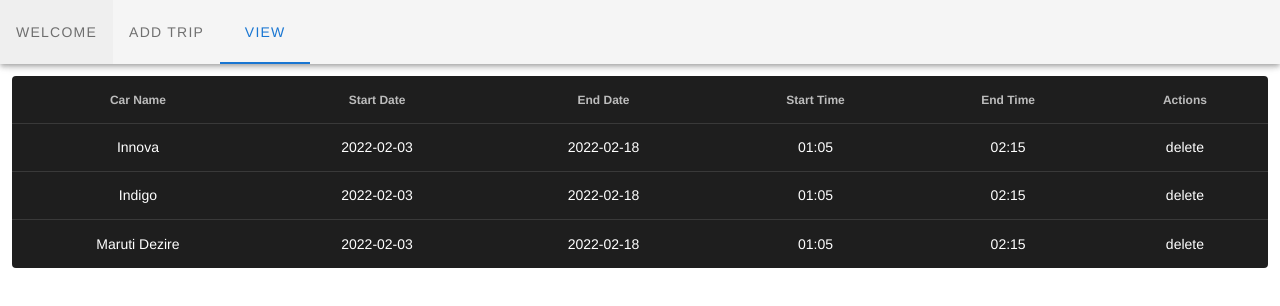
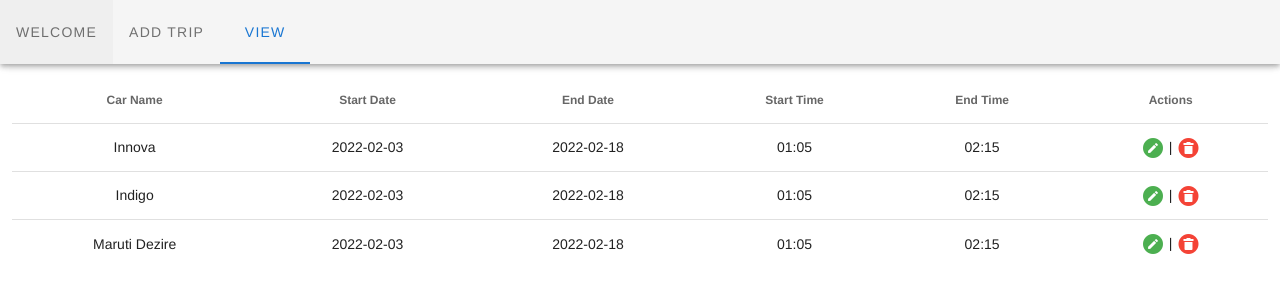
Before and after one commit to jaybh1987/travelview, a Vue app: page /view in a window 1280 px wide. Shown: the top 306 px of the page. Built offline with nearby package versions, Linux system fonts and the light colour scheme.

Commit message:
icons added on view page

```diff
--- a/src/views/viewpage.vue
+++ b/src/views/viewpage.vue
@@ -1,6 +1,6 @@
 <template>
 
-    <v-simple-table dark>
+    <v-simple-table >
         <template v-slot:default>
             <thead>
                 <tr>
@@ -24,7 +24,19 @@
                 <td>{{i.stTime}}</td>
                 <td>{{i.edTime}}</td>
                 <td>
-                        delete
+                    <v-icon
+                    color="green"
+                    >
+                        mdi-pencil-circle
+                    </v-icon>
+                    |
+                    <v-icon
+                    color="red"
+                    >
+                        mdi-delete-circle
+                    </v-icon>
+
+
                 </td>
 
                 </tr>
```
Also changed, not shown: 1 other file (tests, documents, lock files or other folders).
